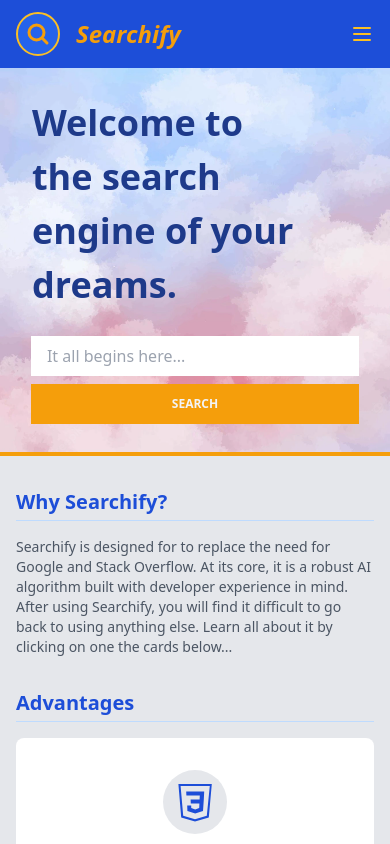
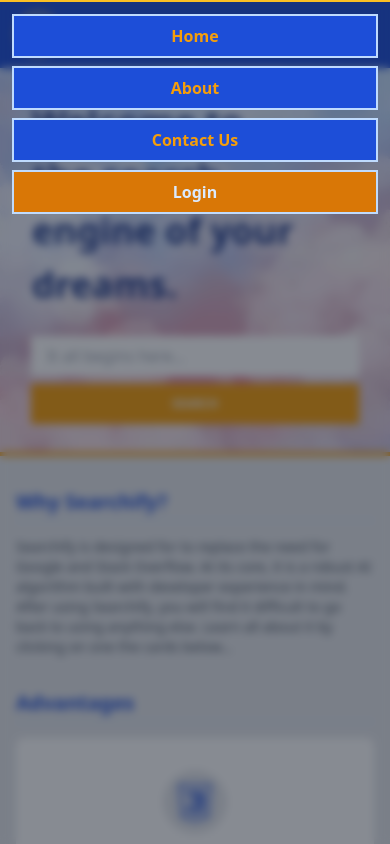
Before and after one commit to ThreeClubs/mission-0-L5, a React (Vite) app: page / in a window 390 px wide. Both pictures are taken after a click on the button 362 px from the left and 34 px from the top of the page. Shown: the top 844 px of the page. Built offline with nearby package versions, Linux system fonts and the light colour scheme.

Commit message:
Finished mobile nav rough draft

```diff
--- a/src/components/Header.jsx
+++ b/src/components/Header.jsx
@@ -1,13 +1,13 @@
 import React from "react";
 import LoginModal from "../components/LoginModal";
-import MobileNav from "./MobileNav";
+import MobileNav from "../components/MobileNav";
 import { useState } from "react";
 
 function Header() {
   const [showModal, setShowModal] = useState(false);
   const [showMobileNav, setShowMobileNav] = useState(false);
 
-  const handleOnClose = () => {
+  const handleModalOnClose = () => {
     setShowModal(false)
   };
 
@@ -78,12 +78,12 @@ function Header() {
       </div>
 
       <MobileNav
-        visibile={showMobileNav}
-        navToLogin={handleNavToLogin}
+        visible={showMobileNav}
+        onClose={handleNavToLogin}
         />
 
       <LoginModal
-        onClose={handleOnClose}
+        onClose={handleModalOnClose}
         visible={showModal}
       />
 
--- a/src/components/MobileNav.jsx
+++ b/src/components/MobileNav.jsx
@@ -1,28 +1,31 @@
 import React from 'react'
 
-function MobileNav({visible, navToLogin}) {
+function MobileNav({visible, onClose}) {
 
     if (!visible) return null;
 
   const handleNavToLogin = (e) => {
-    navToLogin();
+    onClose();
   };
 
   return (
     <div className=" fixed inset-0 bg-opacity-50 backdrop-blur-sm bg-gray-900 flex">
         <nav className="w-full pt-2 border-t-2 border-amber-400 sm:hidden">
         <ul className="flex flex-col -mb-6 mx-2">
-       <li className="px-4 py-2 text-amber-500 bg-blue-700 flex justify-center items-center border-2 m-1 border-blue-700 font-bold active:bg-blue-600 active:border-amber-400">
+       <li className="px-4 py-2 text-amber-500 bg-blue-700 flex justify-center items-center border-2 m-1 border-blue-200 font-bold active:bg-blue-600 active:border-amber-400">
          Home
        </li>
-       <li className="px-4 py-2 text-amber-500 bg-blue-700 flex justify-center items-center border-2 m-1 border-blue-700 font-bold active:bg-blue-600 active:border-amber-400">
+       <li className="px-4 py-2 text-amber-500 bg-blue-700 flex justify-center items-center border-2 m-1 border-blue-200 font-bold active:bg-blue-600 active:border-amber-400">
          About
        </li>
-       <li className="px-4 py-2 text-amber-500 bg-blue-700 flex justify-center items-center border-2 m-1 border-blue-700 font-bold active:bg-blue-600 active:border-amber-400">
+       <li className="px-4 py-2 text-amber-500 bg-blue-700 flex justify-center items-center border-2 m-1 border-blue-200 font-bold active:bg-blue-600 active:border-amber-400">
          Contact Us
        </li>
+       <li onClick={handleNavToLogin} className="px-4 py-2 text-blue-100 bg-amber-600 flex justify-center items-center border-2 m-1 border-blue-200 font-bold active:bg-amber-400 active:border-amber-300">
+        Login
+        </li>
      </ul>
-     <button onClick={handleNavToLogin}>Login</button>
+
    </nav>
     </div>
 
```
